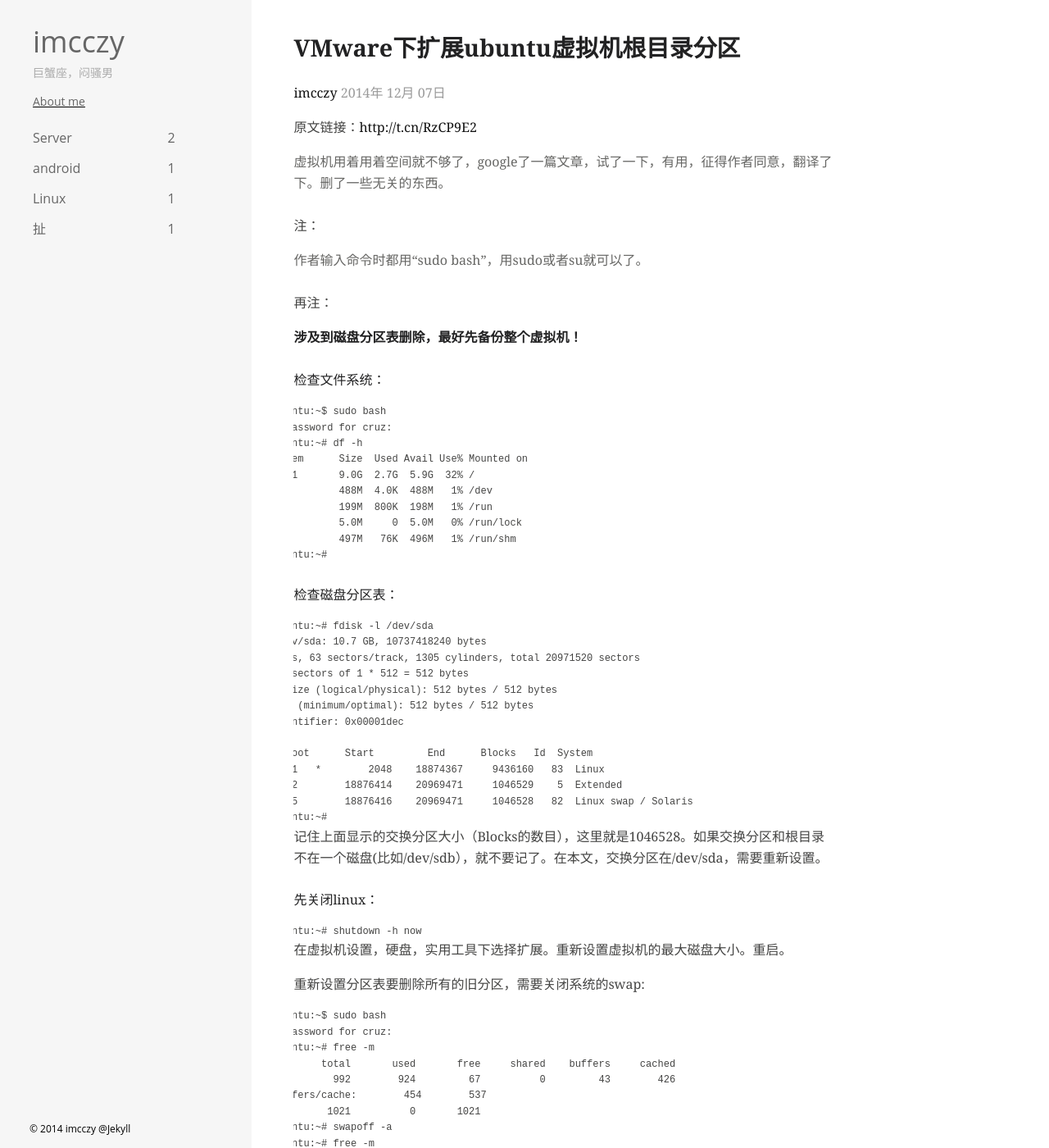
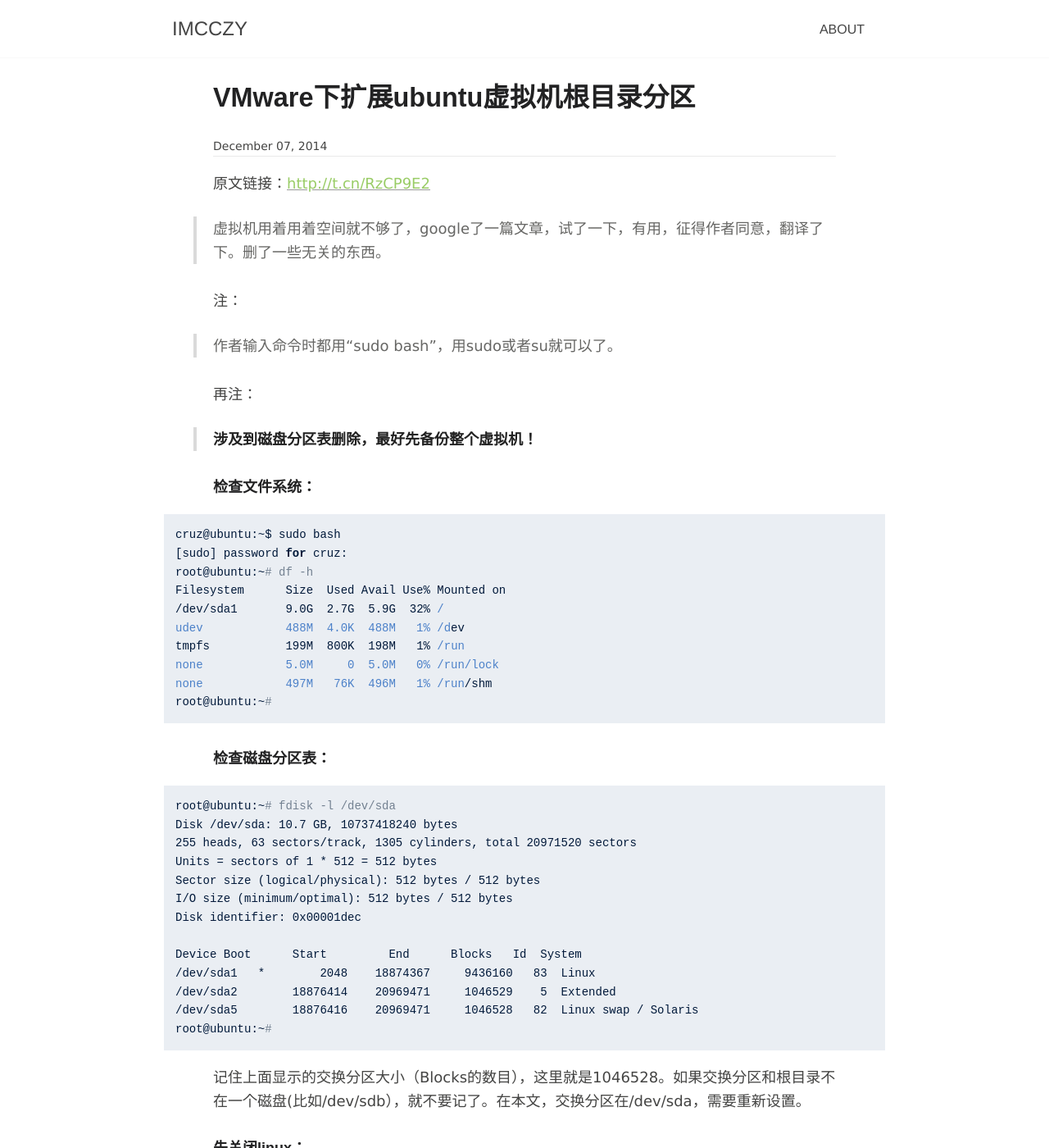
Before and after one commit to imcczy/imcczy.github.io, a Jekyll site: the page built from _posts/2014-12-07-how-to-expand-the-root-filesystem-in-vmware.md, in a window 1280 px wide and 1400 px high. Shown: the whole window at 82% size. Built offline with Jekyll 4.4.1, drawn with Linux system fonts in a browser that asks for light colours; nearby versions of some CDN libraries; comment, search, counter and statistics services are not loaded; a style sheet for code colours, icons or effects is not loaded; some of the changed text lies outside the part shown.

Commit message:
new style 2015 6 23

```diff
--- /dev/null
+++ b/_includes/duoshuo.html
@@ -0,0 +1,16 @@
+<!-- 多说评论框 start -->
+	<div class="ds-thread" data-thread-key="{{ page.id }}" data-title="{{ page.title }}" data-url="{{ page.url }}"></div>
+<!-- 多说评论框 end -->
+<!-- 多说公共JS代码 start (一个网页只需插入一次) -->
+<script type="text/javascript">
+var duoshuoQuery = {short_name:"imcczy"};
+	(function() {
+		var ds = document.createElement('script');
+		ds.type = 'text/javascript';ds.async = true;
+		ds.src = (document.location.protocol == 'https:' ? 'https:' : 'http:') + '//static.duoshuo.com/embed.js';
+		ds.charset = 'UTF-8';
+		(document.getElementsByTagName('head')[0]
+		 || document.getElementsByTagName('body')[0]).appendChild(ds);
+	})();
+	</script>
+<!-- 多说公共JS代码 end -->
--- a/_layouts/default.html
+++ b/_layouts/default.html
@@ -10,7 +10,7 @@
 <link rel="stylesheet" type="text/css" href="/css/ie.css" />
 <![endif]-->
 </head>
-{% include ga.html %}
+<!--{% include ga.html %}-->
 <body>
 <div class = "bodycenter">
 <div id="nav">
--- a/_layouts/post.html
+++ b/_layouts/post.html
@@ -5,37 +5,38 @@
 <meta name="viewport" content="width=device-width, initial-scale=1,maximum-scale=1.0" />
 <meta name="robots" content="all" />
 <title>{{ page.title }}</title>
-<link rel="stylesheet" type="text/css" href="/css/style.css" />
 <link rel="stylesheet" type="text/css" href="/css/site.css" />
-<link href="http://cdn.bootcss.com/highlight.js/8.2/styles/solarized_dark.min.css" rel="stylesheet">
+<link href="http://cdn.bootcss.com/highlight.js/8.6/styles/mono-blue.min.css" rel="stylesheet">
 <!--[if (lt IE 9) & (!IEMobile)]>
 <link rel="stylesheet" type="text/css" href="/css/ie.css" />
 <![endif]-->
 </head>
-{% include ga.html %}
+<!--{% include ga.html %}-->
 <body>
-<div class = "bodycenter">
-<div id="nav">
-    <ul>
-        <li><a href="http://imcczy.com">首页</a></li>
-        <li><a href="http://imcczy.com/about.html">About</a></li>
-    </ul>
+<div class = "yue">
+<header id="header">
+    <div class="container yue">
+      <a id="brand" role="banner" href="/">
+      <strong>imcczy</strong>
+      </a>
+      <nav id="nav" role="navigation">
+          <a href="/about.html">About</a>
+      </nav>
+    </div>
+  </header>
+<div class="container">
+    <div id="main">
+    <h1>{{ page.title }}</h1>
+<div class="post-time">
+    <span class="post-meta">{{ page.date | date: "%B %d, %Y" }}</span>
 </div>
-	<div class="container group">
-		{% include sidebar.html %}
-	</div>
-    <div class="post yue">
-         <div id="main">
-        <h1>{{ page.title }}</h1>
-        <span class="post-meta"><a href="{{ site.url}}">{{ site.author }}</a> {{ page.date | date: "%Y年 %m月 %d日" }}</span>
-        {{ content }}
-        <p class='previous-next-nav'><a href="{{page.next.url}}" class="next">{{page.next.title}} &rarr;</a>
-        <a href="{{page.previous.url}}" class="previous">&larr; {{page.previous.title}}</a>
-        </p>
-        {% include discus.html %}
-    </div>
+    {{ content }}
+<div id="fb_comments_container">
+    {% include duoshuo.html %}
 </div>
-<script src="http://cdn.bootcss.com/highlight.js/8.2/highlight.min.js"></script>
+</div>
+</div>
+<script src="http://cdn.bootcss.com/highlight.js/8.6/highlight.min.js"></script>
 <script>hljs.initHighlightingOnLoad();</script>
 </div>
 </body>
--- a/css/site.css
+++ b/css/site.css
@@ -1,111 +1,91 @@
-/**
- * yue.css
- *
- * yue.css is designed for readable content.
- *
- * Copyright (c) 2013 - 2014 by Hsiaoming Yang.
- */
-
-
-
 .yue {
-  font: 400 16px/1.62 "Georgia", "Xin Gothic", "Hiragino Sans GB", "Droid Sans Fallback", "Microsoft YaHei", sans-serif;
-  color: #444443;
+    font: 400 18px/1.62 "Xin Gothic","Hiragino Sans GB","Droid Sans Fallback","Microsoft YaHei",sans-serif;
+    color: #444443
 }
 
 .windows .yue {
     font-size: 16px;
-  font-family: "Georgia", "SimSun", sans-serif;
+    font-family: Georgia,SimSun,sans-serif
 }
 
 .yue ::-moz-selection {
-  background-color: rgba(0,0,0,0.2);
+    background-color: rgba(0,0,0,.2)
 }
 
 .yue ::selection {
-  background-color: rgba(0,0,0,0.2);
+    background-color: rgba(0,0,0,.2)
 }
 
-.yue h1,
-.yue h2,
-.yue h3,
-.yue h4,
-.yue h5,
-.yue h6 {
-  font-family: "Georgia", "Xin Gothic", "Hiragino Sans GB", "Droid Sans Fallback", "Microsoft YaHei", "SimSun", sans-serif;
-  color: #222223;
+.yue h1,.yue h2,.yue h3,.yue h4,.yue h5,.yue h6 {
+    font-family: "Xin Gothic","Hiragino Sans GB","Droid Sans Fallback","Microsoft YaHei",SimSun,sans-serif;
+    color: #222223
 }
-.yue pre{
- font-size:12px;
-}
+
 .yue h1 {
     font-size: 1.8em;
-  margin: 0.67em 0;
+    margin: .67em 0
 }
 
-.yue > h1 {
+.yue>h1 {
     margin-top: 0;
-  font-size: 2em;
+    font-size: 2em
 }
 
 .yue h2 {
     font-size: 1.5em;
-  margin: 0.83em 0;
+    margin: .83em 0
 }
 
 .yue h3 {
     font-size: 1.17em;
-  margin: 1em 0;
+    margin: 1em 0
 }
 
-.yue h4,
-.yue h5,
-.yue h6 {
+.yue h4,.yue h5,.yue h6 {
     font-size: 1em;
-  margin: 1.6em 0 1em 0;
+    margin: 1.6em 0 1em
 }
 
 .yue h6 {
-  font-weight: 500;
+    font-weight: 500
 }
 
 .yue p {
-  margin-top: 0;
-  margin-bottom: 1em;
+/*  margin-top: 0*/
+    margin-bottom: 1.46em
 }
 
 .yue a {
-  color: #111;
+    color: #9c6;
     word-wrap: break-word;
-  text-decoration-color: rgba(0, 0, 0, 0.4);
+    -moz-text-decoration-color: rgba(0,0,0,.4);
+    text-decoration-color: rgba(0,0,0,.4)
 }
 
 .yue a:hover {
-  color: #9c6;
-  text-decoration-color: rgba(0, 0, 0, 0.6);
+    color: #555;
+    -moz-text-decoration-color: rgba(0,0,0,.6);
+    text-decoration-color: rgba(0,0,0,.6)
 }
 
-.yue strong,
-.yue b {
+.yue strong,.yue b {
     font-weight: 700;
-  color: #222223;
+    color: #222
 }
 
-.yue em,
-.yue i {
+.yue em,.yue i {
     font-style: italic;
-  color: #222223;
+    color: #222
 }
 
 .yue img {
     max-width: 100%;
     height: auto;
-  margin: 0.2em 0;
+    margin: .2em 0
 }
 
 .yue a img {
-  /* Remove border on IE */
-  border: none;
+    border: 0
 }
 
 .yue figure {
@@ -114,7 +94,7 @@
     outline: 0;
     margin: 10px 0 30px;
     padding: 0;
-  min-height: 100px;
+    min-height: 100px
 }
 
 .yue figure img {
@@ -123,7 +103,7 @@
     margin: auto auto 4px;
     -webkit-box-sizing: border-box;
     -moz-box-sizing: border-box;
-  box-sizing: border-box;
+    box-sizing: border-box
 }
 
 .yue figure figcaption {
@@ -134,12 +114,12 @@
     margin-top: 10px;
     font-weight: 400;
     font-size: 14px;
-  color: #666665;
+    color: #666665
 }
 
 .yue figure figcaption a {
     text-decoration: none;
-  color: #666665;
+    color: #666665
 }
 
 .yue hr {
@@ -147,115 +127,116 @@
     width: 14%;
     margin: 40px auto 34px;
     border: 0 none;
-  border-top: 3px solid #dededc;
+    border-top: 3px solid #dededc
 }
 
 .yue blockquote {
-  margin: 0 0 1.64em 0;
+    margin: 0 0 1.64em;
     border-left: 3px solid #dadada;
     padding-left: 12px;
-  color: #666664;
+    color: #666664
 }
 
 .yue blockquote a {
-  color: #666664;
+    color: #666664
 }
 
-.yue ul,
-.yue ol {
+.yue ul,.yue ol {
     margin: 0 0 24px 6px;
-  padding-left: 16px;
+    padding-left: 16px
 }
 
 .yue ul {
-  list-style-type: square;
+    list-style-type: square
 }
 
 .yue ol {
-  list-style-type: decimal;
+    list-style-type: decimal
 }
 
 .yue li {
-  margin-bottom: 0.2em;
+    margin-bottom: .2em
 }
 
-.yue li ul,
-.yue li ol {
+.yue li ul,.yue li ol {
     margin-top: 0;
     margin-bottom: 0;
-  margin-left: 14px;
+    margin-left: 14px
 }
 
 .yue li ul {
-  list-style-type: disc;
+    list-style-type: disc
 }
 
 .yue li ul ul {
-  list-style-type: circle;
+    list-style-type: circle
 }
 
 .yue li p {
-  margin: 0.4em 0 0.6em;
+    margin: .4em 0 .6em
 }
 
 .yue .unstyled {
     list-style-type: none;
     margin: 0;
-  padding: 0;
+    padding: 0
 }
+.yue pre {
+  font-size: 14px;
+}
+
 .yue table {
     width: 100%;
     border-collapse: collapse;
     border-spacing: 0;
     margin-bottom: 1.5em;
-  font-size: 0.96em;
+    font-size: .96em
 }
 
-.yue th,
-.yue td {
+.yue th,.yue td {
     text-align: left;
     padding: 4px 8px 4px 10px;
-  border: 1px solid #dadada;
+    border: 1px solid #dadada
 }
 
 .yue td {
-  vertical-align: top;
+    vertical-align: top
 }
 
 .yue tr:nth-child(even) {
-  background-color: #efefee;
+    background-color: #efefee
 }
 
 .yue iframe {
     display: block;
     max-width: 100%;
-  margin-bottom: 30px;
+    margin-bottom: 30px
 }
 
 .yue figure iframe {
-  margin: auto;
+    margin: auto
 }
 
 .yue table pre {
     margin: 0;
     padding: 0;
-  border: none;
-  background: none;
+    border: 0;
+    background: 0
 }
 
 @media (min-width: 1100px) {
     .yue blockquote {
-    margin-left: -24px;
+        margin-left:-24px;
         padding-left: 20px;
-    border-width: 4px;
+        border-width: 4px
     }
 
     .yue blockquote blockquote {
-    margin-left: 0;
+        margin-left: 0
     }
 
     .yue figure img {
-    margin: 0 0 4px;
+        margin: 0 0 4px
     }
 
     .yue figure figcaption:before {
@@ -264,7 +245,7 @@
         border-top: 1px solid #dededc;
         display: block;
         content: "";
-    margin-bottom: 10px;
+        margin-bottom: 10px
     }
 
     .yue figure figcaption {
@@ -273,62 +254,60 @@
         width: 150px;
         top: 0;
         text-align: right;
-    margin-top: 0;
+        margin-top: 0
     }
 }
 
-html,body {
-    padding: 0;
-    margin: 0
+a.button {
+    text-decoration: none;
+    border: 3px solid rgba(0,0,0,.07);
+    padding: 4px 20px;
+    margin-right: 20px;
+    border-radius: 20px;
+    font-family: "Helvetica Neue",Helvetica,Arial,sans-serif;
+    color: #999
 }
 
-::-moz-selection,.yue ::-moz-selection {
-    background-color: #222;
-    color: #f9f9f9
+a.button:hover {
+    opacity: 1;
+    border-color: #666
 }
 
-::selection,.yue ::selection {
-    background-color: #222;
-    color: #f9f9f9
+.yue {
+    font-family: Lora,"Xin Gothic", "lucida sans unicode","Hiragino Sans GB","WenQuanYi Micro Hei",sans-serif
 }
 
-.hide {
-    display: none
+.yue .cite-quote {
+    font-size: 20px;
+    text-align: left;
+    margin: 20px;
+    border: 0;
+    padding: 0
 }
 
-.container {
-    *width: 650px;
-    margin: 0 auto;
-    zoom: 1
+.yue .cite-quote cite {
+    display: block;
+    text-align: center;
+    font-size: 16px;
+    font-style: normal;
+    color: #999
 }
 
-.container:after {
-    display: table;
-    content: "";
-    clear: both
+.yue .cite-quote p+cite {
+    margin-top: -10px
 }
 
-#main {
-    padding: 0px 0
+.yue .cite-quote cite:before {
+    content: '—';
+    margin-right: 10px
 }
 
-#footer {
-    padding: 10px 0 20px;
-    text-align: center;
-    border-top: 1px solid #eee;
-    color: #999;
-    font-size: 13px;
-    font-family: Optima,"Helvetica Neue",sans-serif
-}
-@media (max-width: 650px) {
-    #header {
-        padding-top:40px
+.yue .highlight td:first-of-type pre {
+    text-align: right;
+    color: #aaa
 }
 
-    .container {
-        padding: 0 18px
-    }
-}
+
 @media (min-width: 980px) {
     .highlight {
         margin:0 -30px
@@ -340,7 +319,170 @@
         font-size: 24px
     }
 }
-.yue .previous-next-nav {overflow: hidden;*zoom:1;margin-top: 36px;}
-.yue .previous {float:left;}
-.yue .next {float:right;}
-.yue .post-meta {color:rgba(0,0,0,0.4);display: block;margin-bottom: 1em;}
+@media (max-width: 650px) {
+
+    .yue {
+        word-break: break-all
+    }
+
+    .container {
+        padding-left: 18px;
+        padding-right: 18px
+    }
+
+    .entry-content figure {
+        margin-left: -18px;
+        margin-right: -18px
+    }
+}
+
+.gist table {
+    margin: 0;
+    padding: 0;
+    border: 0 none
+}
+
+.gist table td {
+    border: 0 none
+}
+
+
+html,body {
+    padding: 0;
+    margin: 0
+}
+
+::-moz-selection,.yue ::-moz-selection {
+    background-color: #16b5ac;
+    color: #f9f9f9
+}
+
+::selection,.yue ::selection {
+    background-color: #16b5ac;
+    color: #f9f9f9
+}
+
+.hide {
+    display: none
+}
+
+.container {
+    max-width: 760px;
+    margin: 0 auto;
+    zoom:1}
+
+.container:after {
+    display: table;
+    content: "";
+    clear: both
+}
+
+.container .post-meta {
+  padding-bottom: 20px;
+}
+
+a {
+    color: #434344;
+    -webkit-transition: all .25s ease-in;
+    transition: all .25s ease-in
+}
+
+a:hover {
+    opacity: .8
+}
+
+body {
+    -webkit-transition: opacity .4s ease-in;
+    transition: opacity .4s ease-in
+}
+
+.page-loading {
+    opacity: .3
+}
+
+#header {
+    padding: 20px 0;
+    border-bottom: 1px solid #f9f9f9
+}
+
+#header .container {
+    max-width: 860px
+}
+
+#header a {
+    color: #444;
+    font-family: "Avenir Next",Avenir,"Helvetica Neue",sans-serif;
+    text-transform: uppercase;
+    text-decoration: none
+}
+
+#header a:hover {
+    opacity: 1;
+    color: #222
+}
+
+#brand {
+    float: left;
+    display: inline-block;
+    cursor: pointer
+}
+
+#brand:hover strong {
+    opacity: .8
+}
+
+#brand strong {
+    color: #444;
+    font-size: 24px;
+    font-weight: 300;
+    vertical-align: top;
+    line-height: 30px;
+    -webkit-transition: all .25s ease-in;
+    transition: all .25s ease-in
+}
+
+#brand a:hover {
+    border-color: #444
+}
+
+#nav {
+    float: right
+}
+
+#nav a {
+    font-size: 16px;
+    margin-right: 15px
+}
+
+#nav a:hover {
+    opacity: .6
+}
+
+#footer {
+    padding: 10px 0 20px;
+    text-align: center;
+    border-top: 1px solid #eee;
+    color: #999;
+    font-size: 13px;
+    font-family: Optima,"Helvetica Neue",sans-serif
+}
+
+.updated:after {
+    content: ' — '
+}
+
+#main .entry-list {
+    margin: 0;
+    padding: 0;
+    padding: 2em 0;
+    list-style-type: none
+}
+#fb_comments_container {
+  margin-top: 35px;
+  padding-top: 20px;
+  border-top: 1px solid rgba(150, 150, 150, 0.2);
+}
+.post-time {
+  font-size: 14px;
+  border-bottom: 1px solid rgba(150, 150, 150, 0.2);
+}
--- a/css/style.css
+++ b/css/style.css
@@ -71,7 +71,7 @@
 .primary  small { position: absolute; bottom: 1%;left:36px;font-size:12px}
 .primary  small a {color:#000}
 
-    .archive-page a {text-decoration: none;}
+    .archive-page a {text-decoration: none;color: #000}
     .archive-page p,
   .archive-page li {list-style:none;}
   .archive-page h2 {color:rgba(0,0,0,0.3);font-size: 3.2em;margin:0 0 0;line-height: 1.2;}
@@ -89,9 +89,10 @@
   div.container {display:none;}
   div.content {padding: 0 18px;}
   div.post{padding: 0 18px;}
- #nav { width: 90%; margin: 0 auto; float: none; display: inherit;margin-left: 10px;}
+#nav { width: 90%; margin: 0 auto; float: none; display: inherit;margin-left: 10px;}
 #nav ul { padding: 0; text-align: left;margin-left: 10px;}
 #nav ul small { display: none;margin-left: 10px;}
+#nav a{color: #9c6}
 #nav li:last-child {
 border-right: 0 none;
 }
```
Lines whose indentation alone changed are shown as unchanged.
